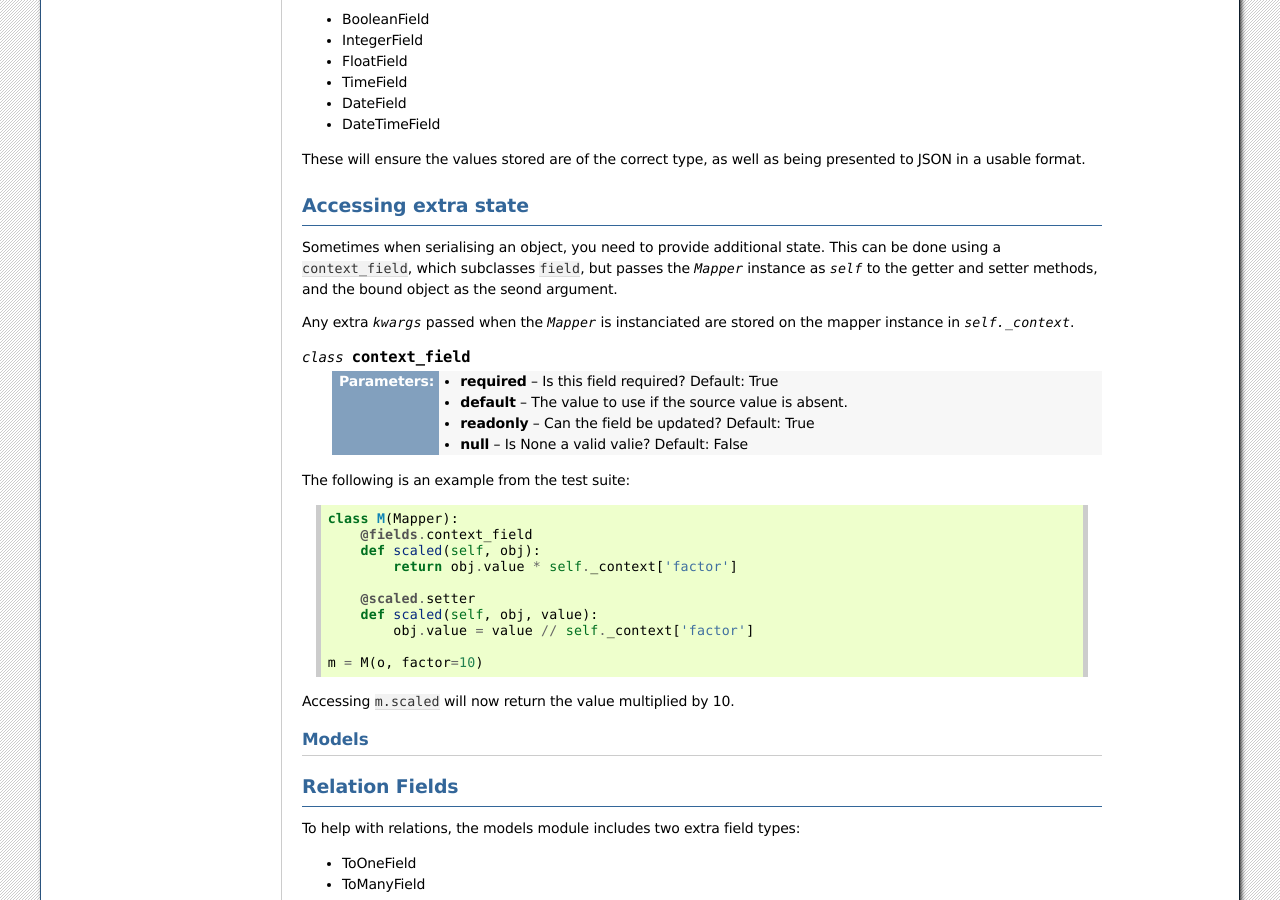
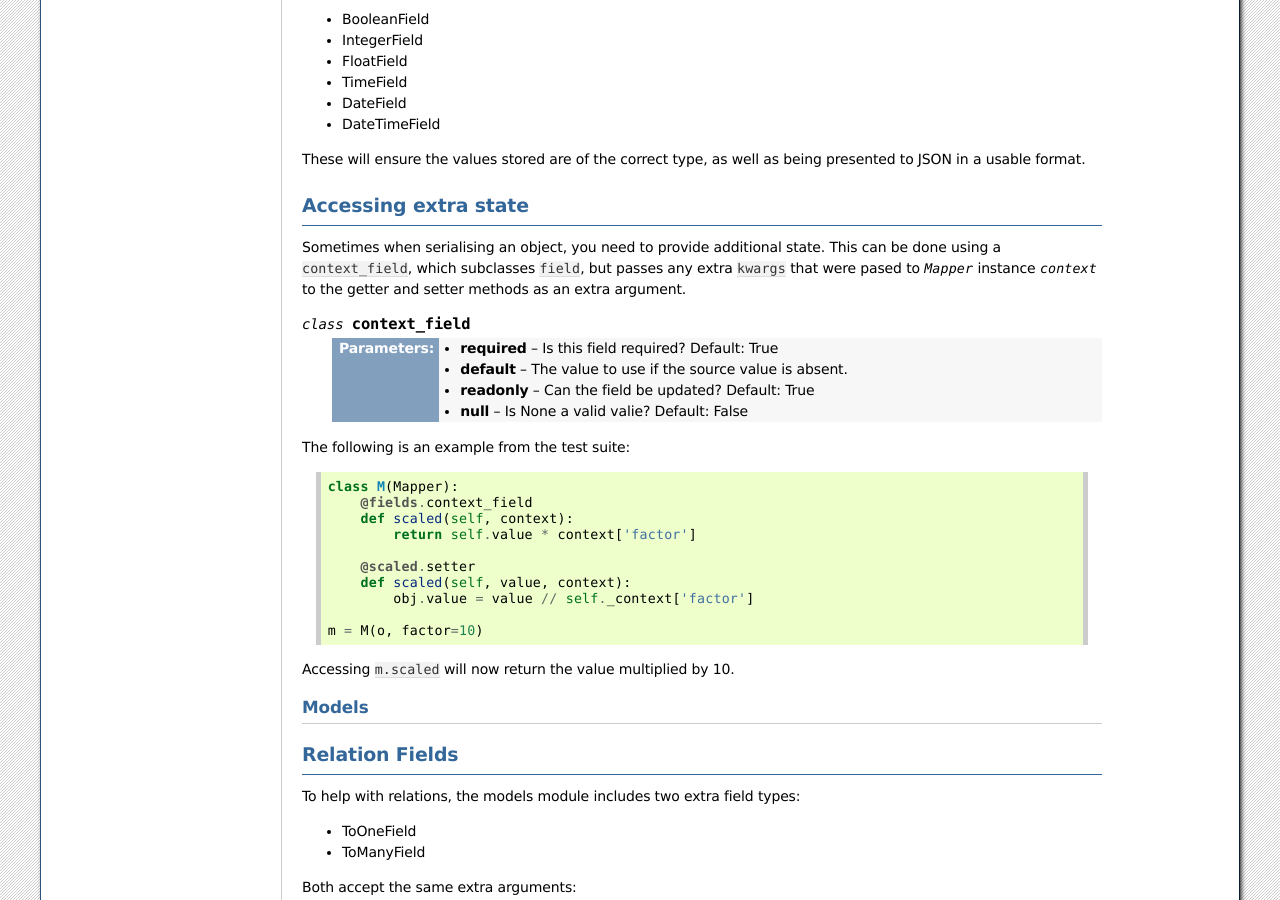
Before and after one commit to funkybob/django-nap, a Sphinx documentation site: the page built from docs/mapper/fields.rst, in a window 1280 px wide and 900 px high, scrolled down 964 px. Built offline with Sphinx 7.4.7, drawn with Linux system fonts in a browser that asks for light colours.

Commit message:
Alter how context_field works

```diff
--- a/docs/changelog.rst
+++ b/docs/changelog.rst
@@ -9,10 +9,16 @@
 v0.30.7 (2016-06-??)
 ====================
 
+.. admonition::
+
+   The prototype for `context_field` has been changed.
+
 Enhancements:
 - Allow `ModelMapper` to inherit its `Meta` from a parent.
 - Add ``nap.http.StreamingJSONResponse``.
 - Add tools to help support generators in JSON encoding
+- Changed `context_field` to pass the Mapper._context as the last argument to
+  the getter and setter methods.
 
 -------
 History
--- a/docs/mapper/fields.rst
+++ b/docs/mapper/fields.rst
@@ -74,11 +74,8 @@
 
 Sometimes when serialising an object, you need to provide additional state.
 This can be done using a ``context_field``, which subclasses ``field``, but
-passes the `Mapper` instance as `self` to the getter and setter methods, and
-the bound object as the seond argument.
-
-Any extra `kwargs` passed when the `Mapper` is instanciated are stored on the
-mapper instance in `self._context`.
+passes any extra ``kwargs`` that were pased to `Mapper` instance `context` to
+the getter and setter methods as an extra argument.
 
 .. class:: context_field()
 
@@ -93,11 +90,11 @@
 
    class M(Mapper):
        @fields.context_field
-       def scaled(self, obj):
-           return obj.value * self._context['factor']
+       def scaled(self, context):
+           return self.value * context['factor']
 
        @scaled.setter
-       def scaled(self, obj, value):
+       def scaled(self, value, context):
            obj.value = value // self._context['factor']
 
    m = M(o, factor=10)
```
Also changed, not shown: 2 other files.
